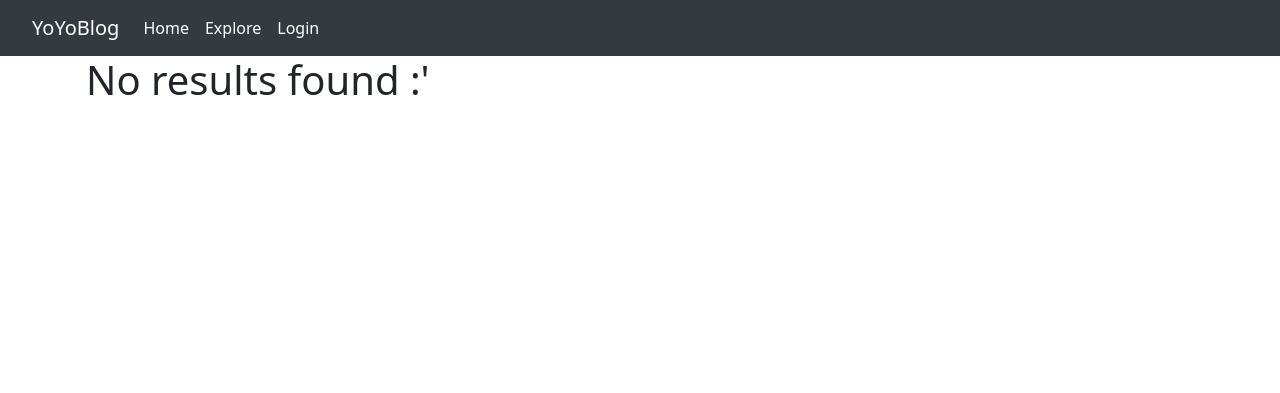
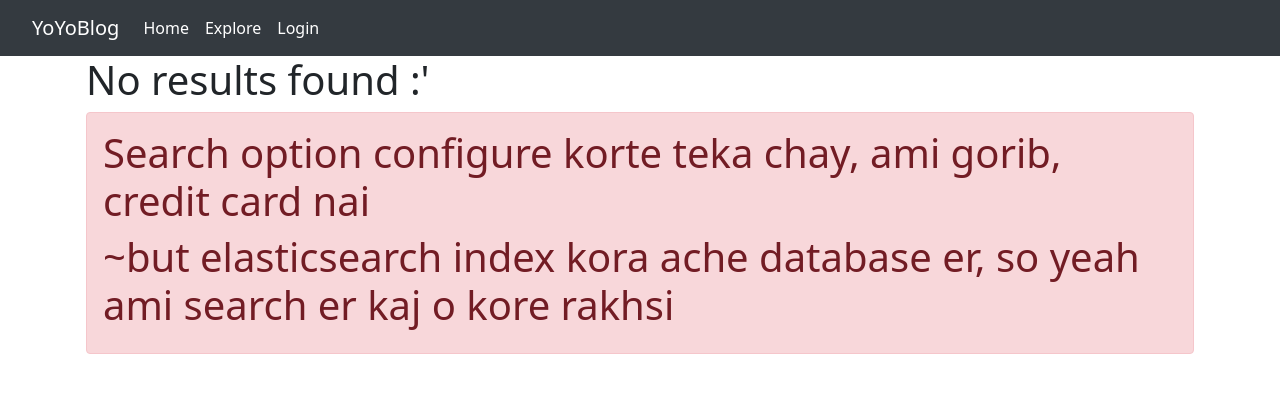
Before and after one commit to MahabubArafat/YoYoBlog, a Flask app: template app/templates/not_found.html in a window 1280 px wide. Shown: the top 393 px of the page. Run offline with Flask 2, Linux system fonts and the light colour scheme; the template is opened without the code that fills it, so the values that code supplies are empty; some libraries are stand-ins or nearby versions.

Commit message:
version:1.0.final

```diff
--- a/app/templates/not_found.html
+++ b/app/templates/not_found.html
@@ -2,5 +2,9 @@
 {% block content %}
 
 <h1>No results found :'</h1>
+<div class="alert alert-danger">
+    <h1>Search option configure korte teka chay, ami gorib, credit card nai</h1>
+    <h1>~but elasticsearch index kora ache database er, so yeah ami search er kaj o kore rakhsi</h1>
+</div>
 
 {% endblock %}
```
